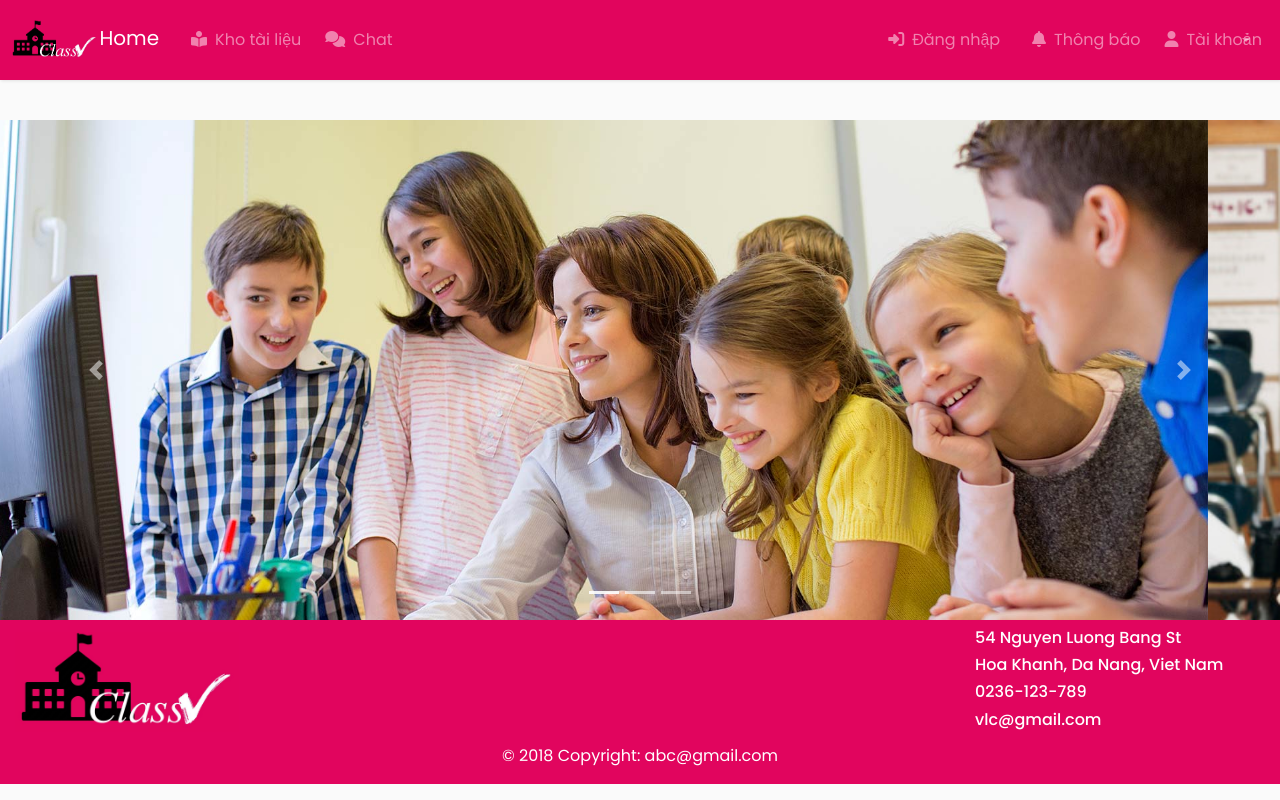
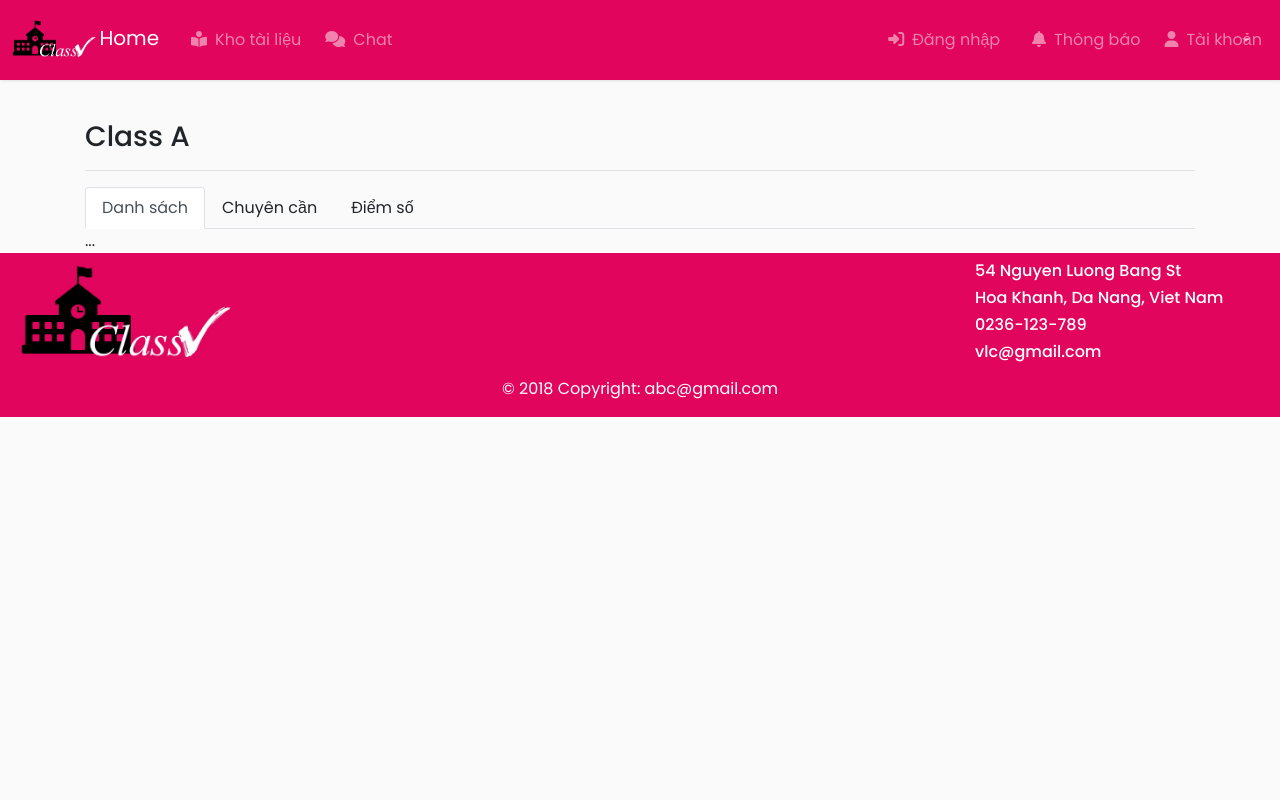
Before and after one commit to huyennguyen88/school-react, a React (Create React App) app: page /classdetail in a window 1280 px wide. Built offline with nearby package versions, Linux system fonts and the light colour scheme.

Commit message:
Tao component ClassDetail

```diff
--- a/src/components/Homepage/Homepage.jsx
+++ b/src/components/Homepage/Homepage.jsx
@@ -8,6 +8,7 @@ import PublicStorage from '../DocumentStorage/PublicStorage';
 import LoggedMenu from '../LoggedHome/LoggedMenu';
 import Footer from '../Shared/Footer/Footer'
 import ListClass from '../Teacher/ListClass';
+import ClassDetail from '../Teacher/ClassDetail'
 class Homepage extends React.Component {
     render() {
         return (
@@ -29,6 +30,9 @@ class Homepage extends React.Component {
                     <Route path="/listclass">
                         <ListClass />
                     </Route>
+                    <Route path="/classdetail">
+                        <ClassDetail />
+                    </Route>
                     <Route path="/">
                         <Main />
                     </Route>
--- /dev/null
+++ b/src/components/Teacher/ClassDetail.jsx
@@ -0,0 +1,30 @@
+import React, { Component } from 'react';
+
+class ClassDetail extends Component {
+    render() {
+        return (
+            <div class="container">
+                <h3>Class A</h3>
+                <hr/>
+                <ul class="nav nav-tabs" id="myTab" role="tablist">
+                    <li class="nav-item">
+                        <a class="nav-link active" id="home-tab" data-toggle="tab" href="#home" role="tab" aria-controls="home" aria-selected="true">Danh sách</a>
+                    </li>
+                    <li class="nav-item">
+                        <a class="nav-link" id="profile-tab" data-toggle="tab" href="#profile" role="tab" aria-controls="profile" aria-selected="false">Chuyên cần</a>
+                    </li>
+                    <li class="nav-item">
+                        <a class="nav-link" id="contact-tab" data-toggle="tab" href="#contact" role="tab" aria-controls="contact" aria-selected="false">Điểm số</a>
+                    </li>
+                </ul>
+                <div class="tab-content" id="myTabContent">
+                    <div class="tab-pane fade show active" id="home" role="tabpanel" aria-labelledby="home-tab">...</div>
+                    <div class="tab-pane fade" id="profile" role="tabpanel" aria-labelledby="profile-tab">...</div>
+                    <div class="tab-pane fade" id="contact" role="tabpanel" aria-labelledby="contact-tab">...</div>
+                </div>
+            </div>
+        );
+    }
+}
+
+export default ClassDetail;
```
